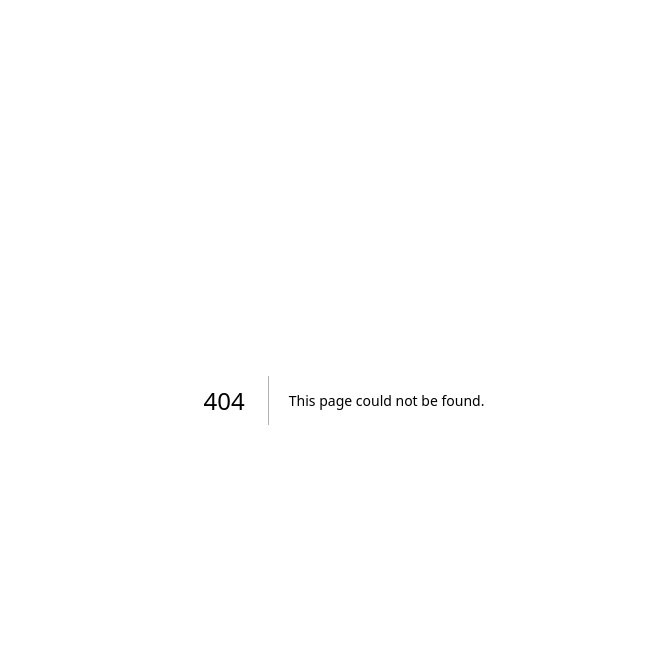
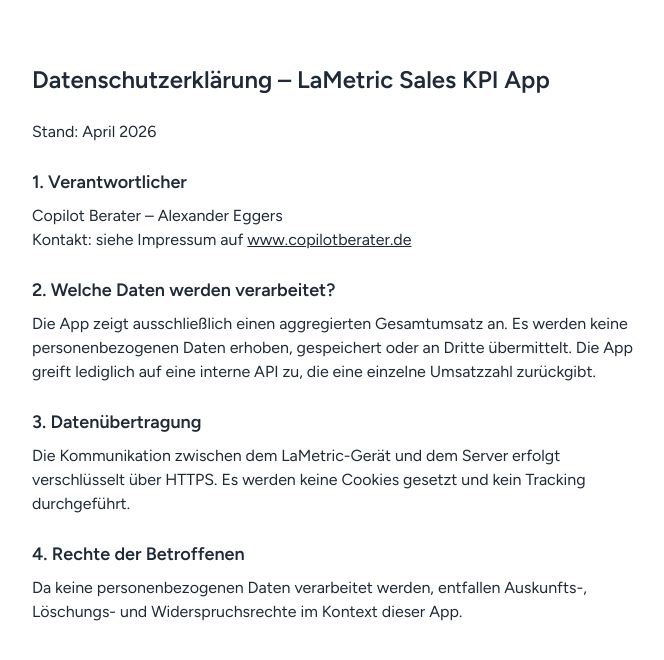
Before and after one commit to Eggers2/Copilot-Partner-Masterclass-, a Next.js app: page /privacy in a window 1280 px wide. Before the commit this address had no page. Shown: the top 660 px of the page, without its empty margins (296-960 px from the left). Built offline with nearby package versions, Linux system fonts and the light colour scheme.

Commit message:
Add privacy policy page for LaMetric app
Required by LaMetric developer portal when publishing an app.
Accessible at /privacy.

https://claude.ai/code/session_01WtUe9wu4iRa2iQAQRdahQK

```diff
--- /dev/null
+++ b/app/privacy/page.tsx
@@ -0,0 +1,50 @@
+export const metadata = { title: "Datenschutz – LaMetric Sales KPI App" };
+
+export default function PrivacyPage() {
+  return (
+    <main className="max-w-2xl mx-auto px-6 py-16 text-gray-800">
+      <h1 className="text-2xl font-bold mb-6">
+        Datenschutzerklärung – LaMetric Sales KPI App
+      </h1>
+
+      <p className="mb-4">Stand: April 2026</p>
+
+      <h2 className="text-lg font-semibold mt-6 mb-2">1. Verantwortlicher</h2>
+      <p className="mb-4">
+        Copilot Berater – Alexander Eggers
+        <br />
+        Kontakt: siehe Impressum auf{" "}
+        <a href="https://www.copilotberater.de" className="underline">
+          www.copilotberater.de
+        </a>
+      </p>
+
+      <h2 className="text-lg font-semibold mt-6 mb-2">
+        2. Welche Daten werden verarbeitet?
+      </h2>
+      <p className="mb-4">
+        Die App zeigt ausschließlich einen aggregierten Gesamtumsatz an. Es
+        werden keine personenbezogenen Daten erhoben, gespeichert oder an Dritte
+        übermittelt. Die App greift lediglich auf eine interne API zu, die eine
+        einzelne Umsatzzahl zurückgibt.
+      </p>
+
+      <h2 className="text-lg font-semibold mt-6 mb-2">
+        3. Datenübertragung
+      </h2>
+      <p className="mb-4">
+        Die Kommunikation zwischen dem LaMetric-Gerät und dem Server erfolgt
+        verschlüsselt über HTTPS. Es werden keine Cookies gesetzt und kein
+        Tracking durchgeführt.
+      </p>
+
+      <h2 className="text-lg font-semibold mt-6 mb-2">
+        4. Rechte der Betroffenen
+      </h2>
+      <p className="mb-4">
+        Da keine personenbezogenen Daten verarbeitet werden, entfallen
+        Auskunfts-, Löschungs- und Widerspruchsrechte im Kontext dieser App.
+      </p>
+    </main>
+  );
+}
```
